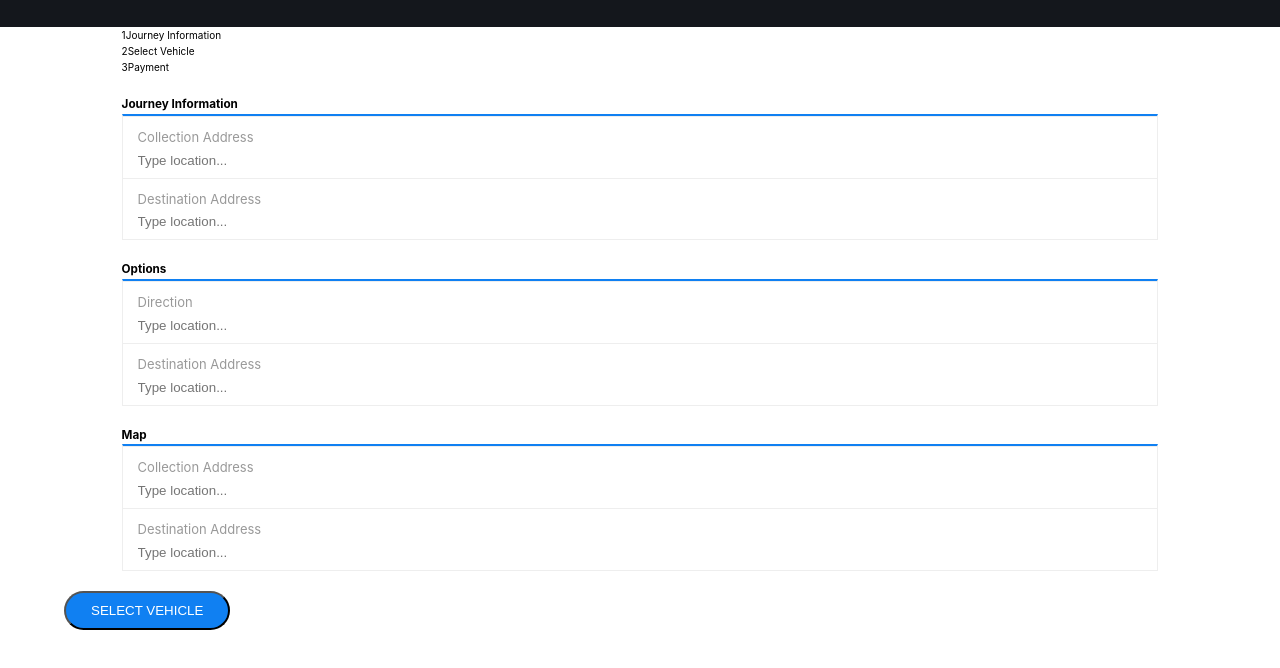
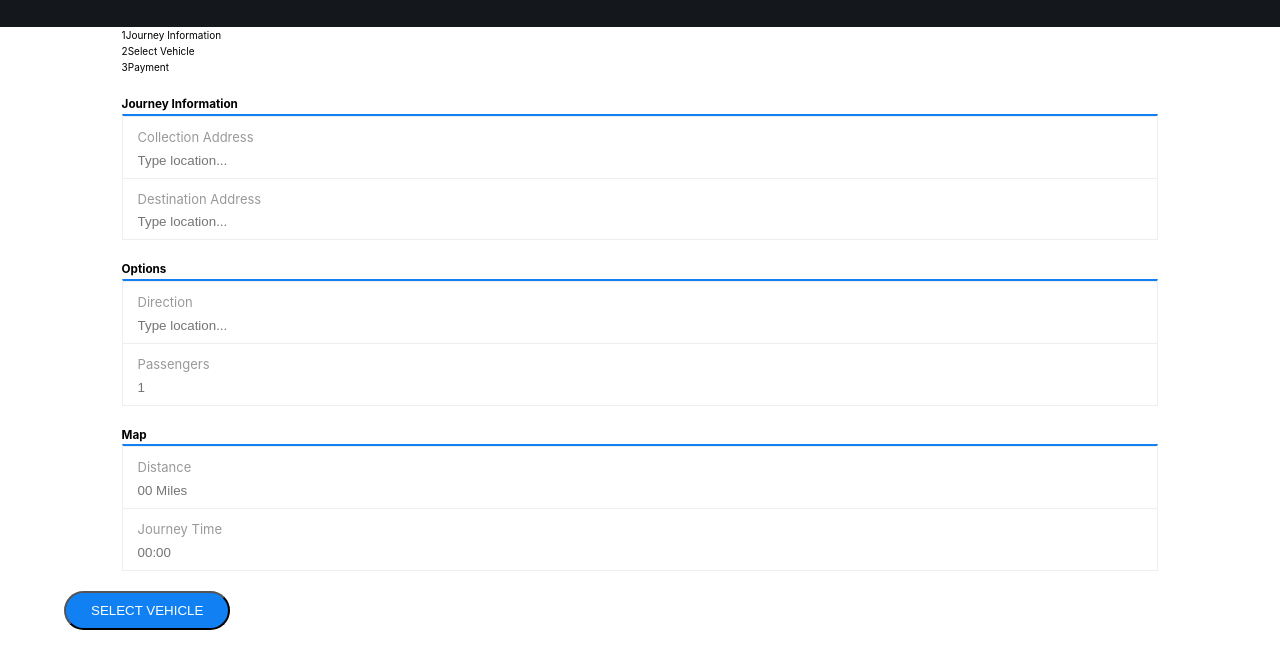
Before and after one commit to rheehot/robotaxi, a website: page dist/book.html in a window 1280 px wide. Drawn offline with Linux system fonts and the light colour scheme.

Commit message:
edit html tags

```diff
--- a/dist/book.html
+++ b/dist/book.html
@@ -53,12 +53,8 @@
               />
             </div>
             <div class="input--group">
-              <label class="form--label">Destination Address</label
-              ><input
-                type="text"
-                class="form--input"
-                placeholder="Type location..."
-              />
+              <label class="form--label">Passengers</label
+              ><input type="text" class="form--input" placeholder="1" />
             </div>
           </div>
         </div>
@@ -66,20 +62,12 @@
           <h3>Map</h3>
           <div class="form--location">
             <div class="input--group">
-              <label class="form--label">Collection Address</label
-              ><input
-                type="text"
-                class="form--input"
-                placeholder="Type location..."
-              />
+              <label class="form--label">Distance</label
+              ><input type="text" class="form--input" placeholder="00 Miles" />
             </div>
             <div class="input--group">
-              <label class="form--label">Destination Address</label
-              ><input
-                type="text"
-                class="form--input"
-                placeholder="Type location..."
-              />
+              <label class="form--label">Journey Time</label
+              ><input type="text" class="form--input" placeholder="00:00" />
             </div>
           </div>
         </div>
```
